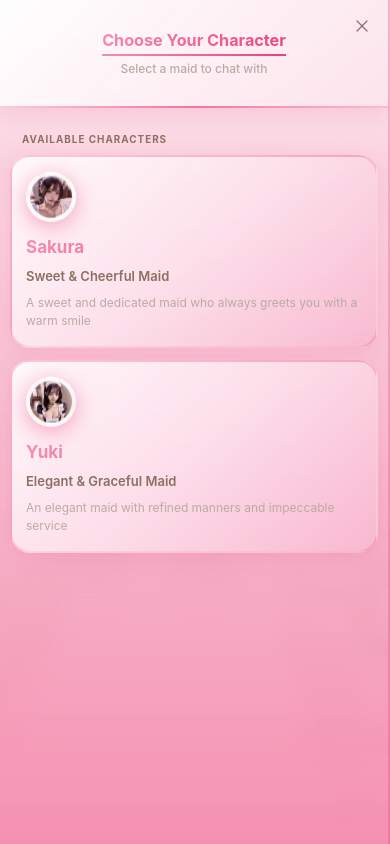
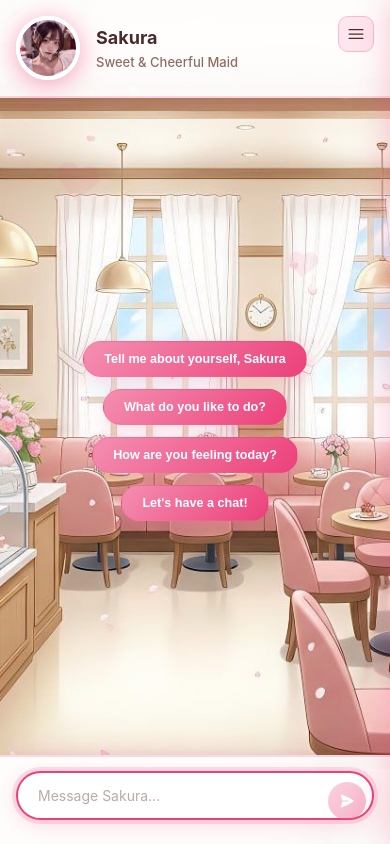
Before and after one commit to yahiaelmabrouk/chatbot_character, a React (Create React App) app: page / in a window 390 px wide. Built offline with nearby package versions, Linux system fonts and the light colour scheme; the HTML template or start-up script is replaced by a standard one.

Commit message:
fixing the character selection in front

```diff
--- a/src/App.css
+++ b/src/App.css
@@ -1032,14 +1032,18 @@ body {
 
 /* Responsive Design */
 @media (max-width: 768px) {
+  /* Move sidebar to the right on mobile */
   .sidebar {
     position: absolute;
-    left: 0;
+    right: 0;
+    left: auto;
     top: 0;
     height: 100%;
     z-index: 2001; /* above the dark overlay */
-    transform: translateX(-100%);
-    box-shadow: var(--shadow-xl);
+    transform: translateX(100%);
+    box-shadow: -4px 0 30px rgba(236, 64, 122, 0.25);
+    border-right: 0;
+    border-left: 2px solid rgba(236, 64, 122, 0.3);
   }
 
   .sidebar.open {
@@ -1079,8 +1083,19 @@ body {
     width: 100%;
   }
 
+  /* Place hamburger on the right side of the header */
   .hamburger-btn {
     display: inline-flex;
+    position: absolute;
+    right: 16px;
+    left: auto;
+    top: 16px;
+    z-index: 11;
+  }
+
+  /* Hide the online status on mobile to reduce header clutter */
+  .online-status {
+    display: none !important;
   }
 }
 
@@ -1399,6 +1414,36 @@ body {
 
 .character-card-info {
   flex: 1;
+}
+
+/* Selection light indicator (mobile only) */
+.selection-light {
+  display: none;
+}
+
+@media (max-width: 768px) {
+  .selection-light {
+    display: block;
+    position: absolute;
+    /* place near the top-right of the avatar */
+    top: 14px;
+    right: 20px;
+    width: 14px;
+    height: 14px;
+    border-radius: 50%;
+    background: radial-gradient(circle at 30% 30%, #fff 0%, rgba(255,255,255,0.9) 10%, #ff80ab 40%, #ec407a 100%);
+    border: 2px solid #ffffff;
+    box-shadow: 0 0 10px rgba(236,64,122,0.45), 0 0 22px rgba(236,64,122,0.18);
+    z-index: 5;
+    animation: selectionGlow 1.6s ease-in-out infinite;
+    pointer-events: none;
+  }
+
+  @keyframes selectionGlow {
+    0% { transform: scale(0.92); box-shadow: 0 0 6px rgba(236,64,122,0.35); }
+    50% { transform: scale(1.06); box-shadow: 0 0 16px rgba(236,64,122,0.6); }
+    100% { transform: scale(0.92); box-shadow: 0 0 6px rgba(236,64,122,0.35); }
+  }
 }
 
 .character-card-name {
--- a/src/App.js
+++ b/src/App.js
@@ -9,7 +9,11 @@ function App() {
   // Chat is always visible now; no open/close state
   const [isSidebarOpen, setIsSidebarOpen] = useState(false);
   // Start with no character selected so user sees selection first
-  const [selectedCharacter, setSelectedCharacter] = useState(null);
+  // Default selected character is Sakura (id:1)
+  const [selectedCharacter, setSelectedCharacter] = useState(1);
+  // Track the last active character so when user returns to selection
+  // they can see which character they're currently working with
+  const [activeCharacter, setActiveCharacter] = useState(1);
   // Track sessions per character: { [charId]: [ { id, title, messages: [] } ] }
   const [chatSessions, setChatSessions] = useState({});
   const [currentSessionId, setCurrentSessionId] = useState(null);
@@ -37,8 +41,10 @@ function App() {
   // Helper: get sessions array for current character
   const getSessionsForCharacter = (charId) => chatSessions[charId] || [];
   const getCurrentSession = () => {
-    if (!selectedCharacter) return null;
-    return getSessionsForCharacter(selectedCharacter).find(s => s.id === currentSessionId) || null;
+    // When returning to the character list, keep using the last active character
+    const id = selectedCharacter ?? activeCharacter;
+    if (!id) return null;
+    return getSessionsForCharacter(id).find(s => s.id === currentSessionId) || null;
   };
 
   // No chat toggle anymore
@@ -75,6 +81,8 @@ function App() {
       return { ...prev, [characterId]: dummy };
     });
     setSelectedCharacter(characterId);
+    // remember this as the active character
+    setActiveCharacter(characterId);
     // Select first session by default (dummy[0] if newly created)
     setCurrentSessionId(prev => (chatSessions[characterId]?.[0]?.id) || dummy[0].id);
   // Chat is always open; no toggle
@@ -84,14 +92,61 @@ function App() {
     }
   };
 
+  // Initialize sessions for default selected character (Sakura) on first load
+  useEffect(() => {
+    const initForSelected = async () => {
+      if (!selectedCharacter) return;
+      if (chatSessions[selectedCharacter]) return; // already initialized
+
+      const char = characters.find(c => c.id === selectedCharacter);
+      if (!char) return;
+
+      // Create a fresh, empty chat session for the default selected character
+      const newId = Date.now();
+      const newSession = {
+        id: newId,
+        title: `New chat with ${char.name}`,
+        messages: []
+      };
+
+      // Also include previous dummy sessions so the "Previous Chats" list is populated
+      const baseTime = newId + 1000;
+      const dummyOlder = [
+        {
+          id: baseTime,
+          title: `Getting to know ${char.name}`,
+          messages: [
+            { id: baseTime + 1, type: 'character', content: char.greeting, timestamp: new Date().toISOString() },
+            { id: baseTime + 2, type: 'user', content: `Hello ${char.name}!`, timestamp: new Date().toISOString() },
+            { id: baseTime + 3, type: 'character', content: `It's lovely to chat with you, Master. Ask me anything!`, timestamp: new Date().toISOString() }
+          ]
+        },
+        {
+          id: baseTime + 10,
+          title: `Casual talk with ${char.name}`,
+          messages: [
+            { id: baseTime + 11, type: 'character', content: `We can talk about hobbies or your day.`, timestamp: new Date().toISOString() }
+          ]
+        }
+      ];
+
+      setChatSessions(prev => ({ ...prev, [selectedCharacter]: [newSession, ...dummyOlder] }));
+      setCurrentSessionId(prev => prev || newId);
+    };
+
+    initForSelected();
+    // eslint-disable-next-line react-hooks/exhaustive-deps
+  }, [selectedCharacter]);
+
   const handleReturnToCharacterSelection = () => {
+    // Return to character list but keep active character/session so chat persists
     setSelectedCharacter(null);
-    setCurrentSessionId(null);
   };
 
   const handleStartNewSession = () => {
-    if (!selectedCharacter) return;
-    const char = characters.find(c => c.id === selectedCharacter);
+    const targetId = selectedCharacter ?? activeCharacter;
+    if (!targetId) return;
+    const char = characters.find(c => c.id === targetId);
     const newId = Date.now();
     const newSession = {
       id: newId,
@@ -100,10 +155,10 @@ function App() {
       messages: []
     };
     setChatSessions(prev => {
-      const sessions = prev[selectedCharacter] || [];
+      const sessions = prev[targetId] || [];
       return {
         ...prev,
-        [selectedCharacter]: [...sessions, newSession]
+        [targetId]: [...sessions, newSession]
       };
     });
     setCurrentSessionId(newId);
@@ -114,7 +169,9 @@ function App() {
   };
 
   const handleSendMessage = async (content) => {
-    if (!selectedCharacter) return;
+    // Support sending while viewing the character list by using last active
+    const targetCharId = selectedCharacter ?? activeCharacter;
+    if (!targetCharId) return;
     const userMessage = {
       id: Date.now(),
       type: 'user',
@@ -124,16 +181,28 @@ function App() {
 
     // Append to current session
     setChatSessions(prev => {
-      const sessions = prev[selectedCharacter] || [];
-      const updated = sessions.map(s =>
-        s.id === currentSessionId ? { ...s, messages: [...s.messages, userMessage] } : s
+      const sessions = prev[targetCharId] || [];
+      let sessionIdToUse = currentSessionId;
+      let updatedSessions = sessions;
+      if (!sessionIdToUse) {
+        // Create a new session on the fly if none is active
+        const char = characters.find(c => c.id === targetCharId);
+        sessionIdToUse = Date.now();
+        updatedSessions = [
+          ...sessions,
+          { id: sessionIdToUse, title: `New chat with ${char?.name || 'Character'}`, messages: [] }
+        ];
+        setCurrentSessionId(sessionIdToUse);
+      }
+      const updated = updatedSessions.map(s =>
+        s.id === sessionIdToUse ? { ...s, messages: [...s.messages, userMessage] } : s
       );
-      return { ...prev, [selectedCharacter]: updated };
+      return { ...prev, [targetCharId]: updated };
     });
 
     // Call ChatGPT API
     try {
-      const currentCharacter = getCurrentCharacter();
+      const currentCharacter = characters.find(c => c.id === targetCharId);
       const response = await fetch(`${API_BASE}/api/chat`, {
         method: 'POST',
         headers: {
@@ -164,11 +233,11 @@ function App() {
       };
 
       setChatSessions(prev => {
-        const sessions = prev[selectedCharacter] || [];
+        const sessions = prev[targetCharId] || [];
         const updated = sessions.map(s =>
           s.id === currentSessionId ? { ...s, messages: [...s.messages, characterResponse] } : s
         );
-        return { ...prev, [selectedCharacter]: updated };
+        return { ...prev, [targetCharId]: updated };
       });
     } catch (error) {
       console.error('Error sending message:', error);
@@ -182,19 +251,20 @@ function App() {
       };
 
       setChatSessions(prev => {
-        const sessions = prev[selectedCharacter] || [];
+        const sessions = prev[targetCharId] || [];
         const updated = sessions.map(s =>
           s.id === currentSessionId ? { ...s, messages: [...s.messages, errorMessage] } : s
         );
-        return { ...prev, [selectedCharacter]: updated };
+        return { ...prev, [targetCharId]: updated };
       });
     }
   };
 
   // Get current character
   const getCurrentCharacter = () => {
-    if (selectedCharacter == null) return null;
-    return characters.find(char => char.id === selectedCharacter) || null;
+    const id = selectedCharacter ?? activeCharacter;
+    if (id == null) return null;
+    return characters.find(char => char.id === id) || null;
   };
 
   // Handle responsive behavior
@@ -225,6 +295,7 @@ function App() {
           onToggle={toggleSidebar}
           characters={characters}
           selectedCharacter={selectedCharacter}
+          activeCharacter={activeCharacter}
           sessions={selectedCharacter ? getSessionsForCharacter(selectedCharacter) : []}
           currentSessionId={currentSessionId}
           onSelectCharacter={handleSelectCharacter}
@@ -239,7 +310,7 @@ function App() {
           onNewSession={handleStartNewSession}
         />
         <MainChat
-          selectedCharacter={getCurrentCharacter()}
+          selectedCharacter={getCurrentCharacter() || characters.find(c => c.id === activeCharacter)}
           characterMessages={getCurrentSession() ? getCurrentSession().messages : []}
           onSendMessage={handleSendMessage}
           onOpenSidebar={() => setIsSidebarOpen(true)}
--- a/src/components/Sidebar.js
+++ b/src/components/Sidebar.js
@@ -6,6 +6,7 @@ const Sidebar = ({
   onToggle,
   characters,
   selectedCharacter,
+  activeCharacter,
   onSelectCharacter,
   sessions = [],
   currentSessionId,
@@ -84,10 +85,18 @@ const Sidebar = ({
       {!selected ? (
         <div className="character-list">
           <div className="recent-chats-label">Available Characters</div>
-          {characters && characters.map((character) => (
+          {characters && characters.map((character) => {
+            // Determine if this card should display as active.
+            // When we're on the chat view `selectedCharacter` will be set.
+            // When we're back on the character selection page `selectedCharacter` is null,
+            // but we want to indicate `activeCharacter` so the user knows which
+            // character they were working with.
+            const isActiveCard = (selectedCharacter === character.id) || (!selected && activeCharacter === character.id);
+
+            return (
               <div
                 key={character.id}
-              className={`character-card ${selectedCharacter === character.id ? 'active' : ''}`}
+                className={`character-card ${isActiveCard ? 'active' : ''}`}
                 onClick={() => onSelectCharacter && onSelectCharacter(character.id)}
               >
                 <div
@@ -98,13 +107,18 @@ const Sidebar = ({
                     backgroundPosition: 'center'
                   }}
                 />
+                {/* Show the mobile selection light when card is active */}
+                {isActiveCard && (
+                  <div className="selection-light" aria-hidden="true" />
+                )}
                 <div className="character-card-info">
                   <h4 className="character-card-name">{character.name}</h4>
                   <p className="character-card-personality">{character.personality}</p>
                   <p className="character-card-description">{character.description}</p>
                 </div>
               </div>
-          ))}
+            );
+          })}
         </div>
       ) : (
         <div className="chat-history">
```
Lines whose indentation alone changed are shown as unchanged.
